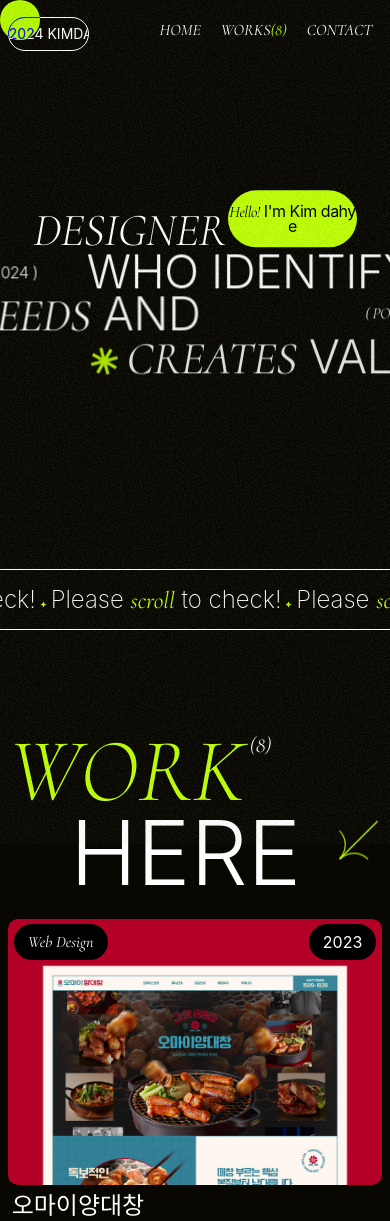
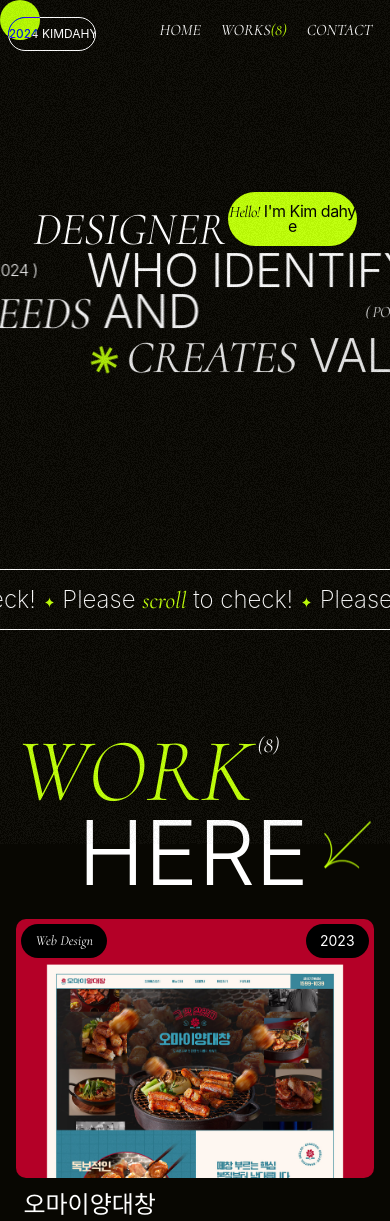
Before and after one commit to kimdahye02/portfolio, a plain HTML site: page index.html in a window 390 px wide. Shown: the top 1221 px of the page. Drawn offline with nearby package versions, Linux system fonts and the light colour scheme; a web font is replaced by a local one.

Commit message:
modified:   css/styles.css

```diff
--- a/css/styles.css
+++ b/css/styles.css
@@ -872,10 +872,10 @@ body {
 @media all and (max-width:576px){
 
   .hd_box_wrap {
-    width: 20.2vw;
+    width: 22vw;
   }
   .hd_box_wrap .hd_box p {
-    font-size: 1.4rem;
+    font-size: 1.2rem;
   }
 
   #nav li a {
@@ -893,6 +893,7 @@ body {
 
   #visual .mtxt .point_box {
     width: 33vw;
+    padding: 1.4vh 0;
   }
 
   .mtxt_04 img {
@@ -902,6 +903,15 @@ body {
   #scroll_flow {
     height: 7vh;
     line-height: 7vh;
+  }
+
+  #scroll_flow .flow_wrap img {
+    margin: 0 2vw;
+    width: 2.8vw;
+  }
+
+  #work {
+    padding: 0 4vw;
   }
 
   #work .work_tit {
@@ -924,13 +934,17 @@ body {
     margin-bottom: 6vh;
   }
 
+  .work_list .img_box span {
+    font-size: 1.4rem;
+  }
+
   .work_list p {
-    /* font-size: 3.8vw; */
+    padding: 4vw 2vw 0;
   }
 
   #work .work_tit .tit_02 img {
       top: 5px;
-      width: 10vw;
+      width: 12vw;
   }
 
   .more_btn .moreBtn {
@@ -940,6 +954,7 @@ body {
 
   #footer .wrap {
     margin: 4vh 0 2vh;
+    padding: 0 4vw;
   }
 
   #footer .tit h2 span, #footer .contact p {
@@ -948,7 +963,7 @@ body {
 
   #footer .tit h2 img {
     margin-top: 5px;
-    width: 10vw;
+    width: 12vw;
   }
 
 
```
